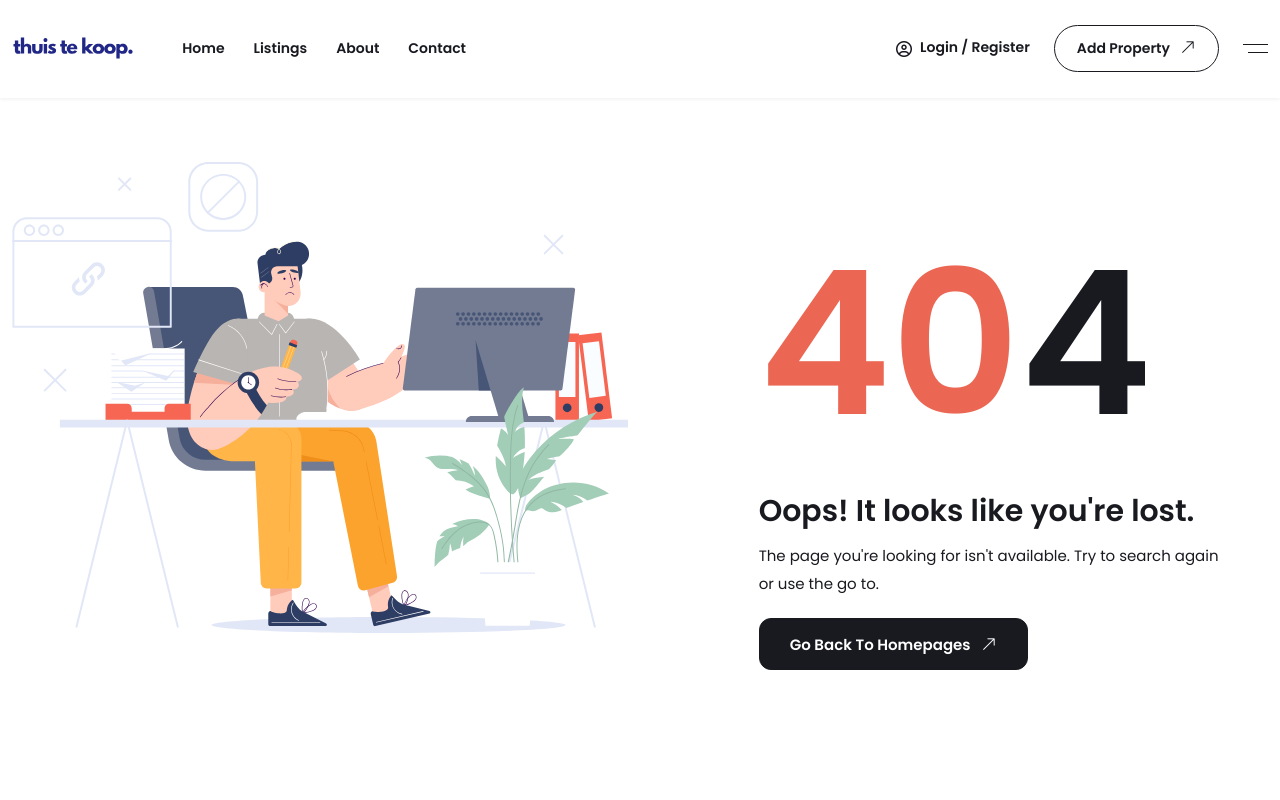
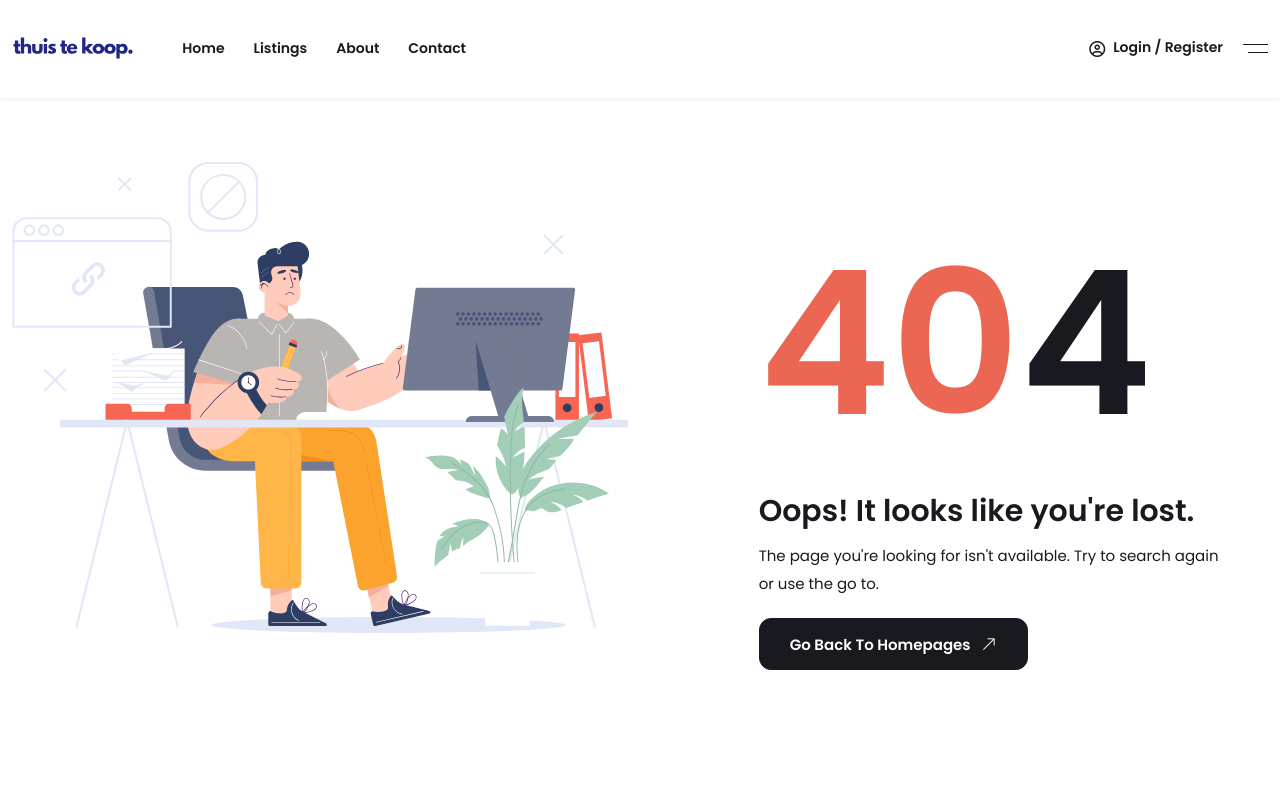
Before and after one commit to GabrielLunesu/thuistekoop-client, a Next.js app: page / in a window 1280 px wide. Shown: the top 800 px of the page. Built offline with nearby package versions, Linux system fonts and the light colour scheme.

Commit message:
commented out add property from default header!

```diff
--- a/src/components/common/DefaultHeader.js
+++ b/src/components/common/DefaultHeader.js
@@ -68,7 +68,7 @@ const DefaultHeader = () => {
                 <div className="d-flex align-items-center">
                   <a
                     href="#"
-                    className="login-info d-flex align-items-cente"
+                    className="login-info mr-5 d-flex align-items-cente"
                     data-bs-toggle="modal"
                     data-bs-target="#loginSignupModal"
                     role="button"
@@ -76,13 +76,13 @@ const DefaultHeader = () => {
                     <i className="far fa-user-circle fz16 me-2" />{" "}
                     <span className="d-none d-xl-block">Login / Register</span>
                   </a>
-                  <Link
+                  {/* <Link
                     className="ud-btn btn-white add-property bdrs60 mx-2 mx-xl-4"
                     href="/dashboard-add-property"
                   >
                     Add Property
                     <i className="fal fa-arrow-right-long" />
-                  </Link>
+                  </Link> */}
                   <a
                     className="sidemenu-btn filter-btn-right"
                     href="#"
```
